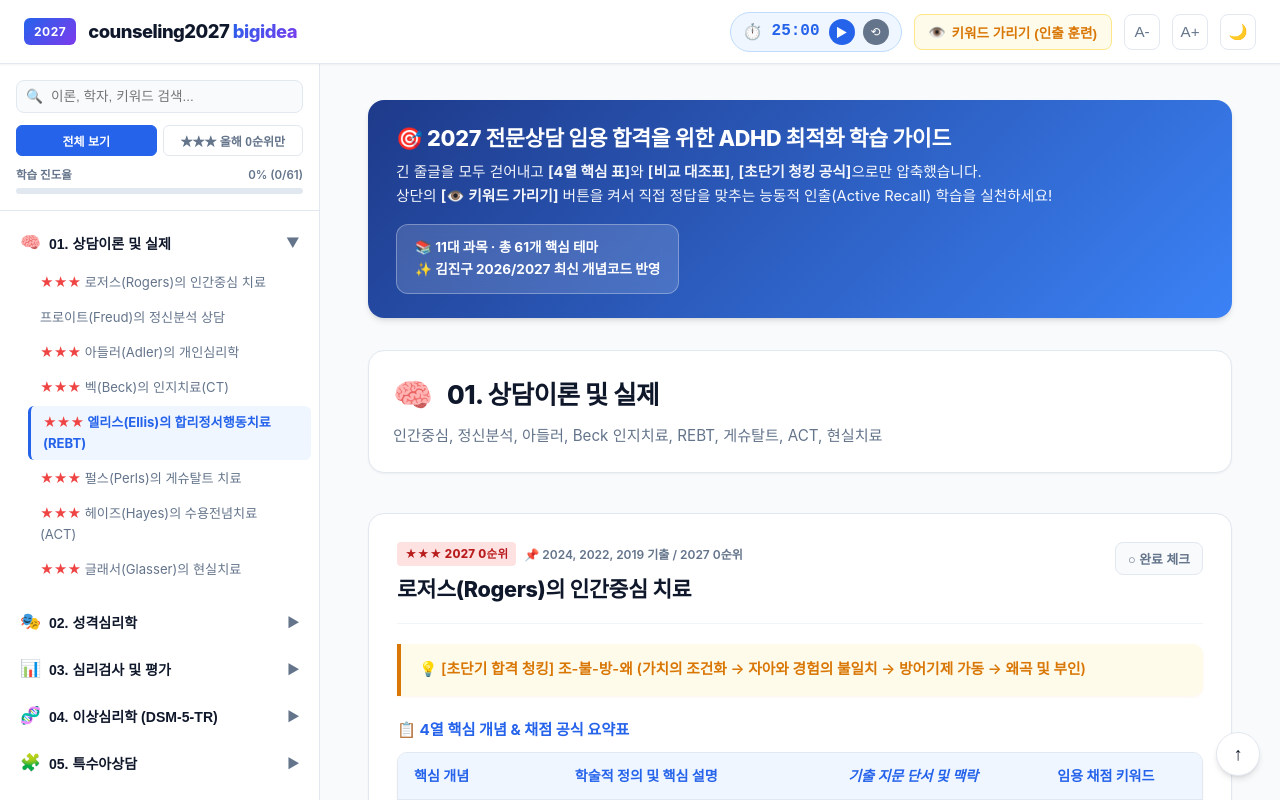
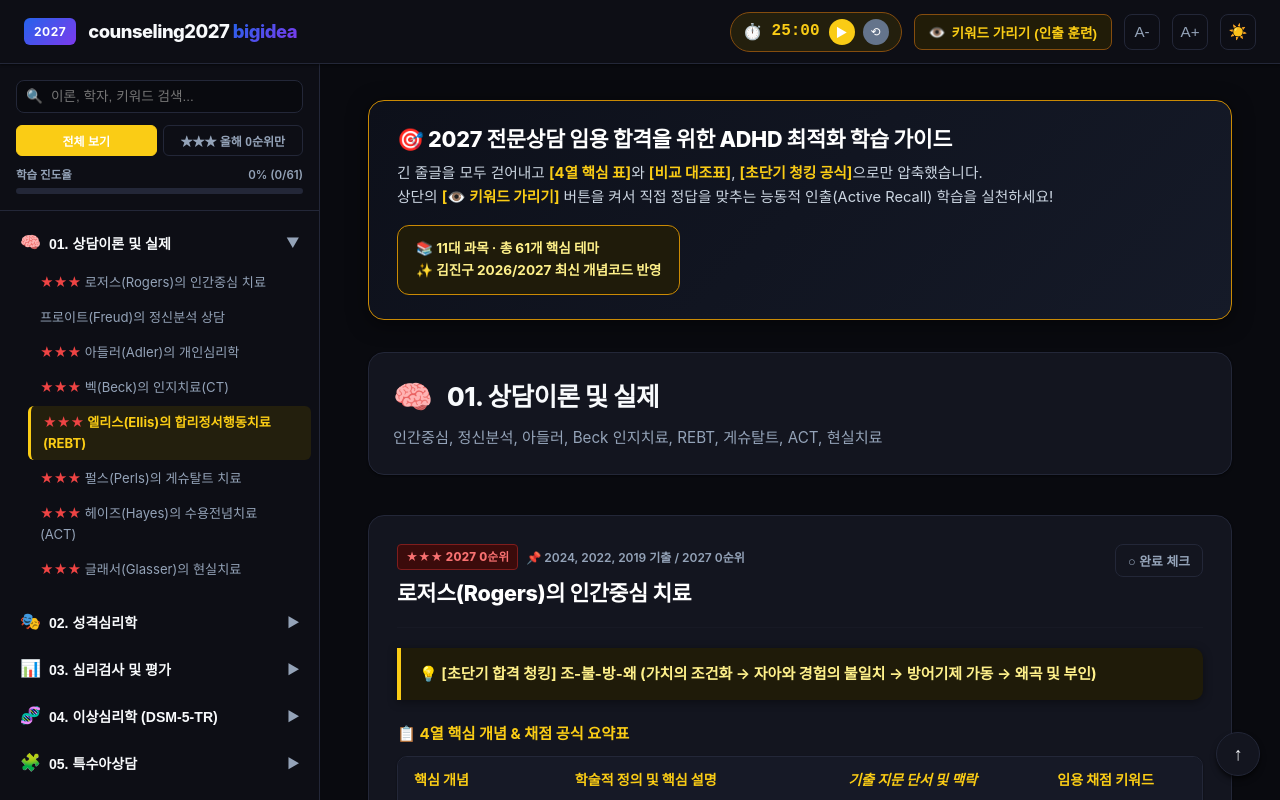
Before and after one commit to turtle-scanner/counseling2027-bigidea, a plain HTML site: page index.html in a window 1280 px wide. Shown: the top 800 px of the page. Drawn offline with Linux system fonts and the light colour scheme; a web font is replaced by a local one.

Commit message:
Apply Antigravity black background with white and yellow typography

```diff
--- a/app.js
+++ b/app.js
@@ -388,8 +388,12 @@ document.addEventListener("DOMContentLoaded", () => {
     pomoStartBtn.textContent = "▶";
   });
 
-  // 9. 테마 토글 (다크/라이트)
-  const savedTheme = localStorage.getItem("counseling_theme") || "light";
+  // 9. 테마 토글 (안티그래비티 딥 블랙 테마 기본 적용)
+  let savedTheme = localStorage.getItem("counseling_theme");
+  if (!savedTheme || savedTheme === "light") {
+    savedTheme = "dark";
+    localStorage.setItem("counseling_theme", "dark");
+  }
   document.documentElement.setAttribute("data-theme", savedTheme);
   btnThemeToggle.textContent = savedTheme === "dark" ? "☀️" : "🌙";
 
--- a/style.css
+++ b/style.css
@@ -5,7 +5,80 @@
 :root {
   --font-main: -apple-system, BlinkMacSystemFont, "Pretendard", "Apple SD Gothic Neo", "Malgun Gothic", sans-serif;
 
-  /* 라이트 모드 색상 */
+  /* 안티그래비티 딥 블랙 테마 (기본값) */
+  --bg-app: #090a0f;           /* 안티그래비티 딥 블랙 */
+  --bg-sidebar: #0d0e15;       /* 사이드바 다크 */
+  --bg-card: #13151f;          /* 카드 블랙 표면 */
+  --bg-header: #0d0e15;        /* 상단 헤더 */
+  --text-main: #f8fafc;        /* 흰색 본문 텍스트 */
+  --text-muted: #94a3b8;       /* 보조 은은한 회색 */
+  --text-inverse: #090a0f;
+
+  --border-color: #232738;
+  --border-subtle: #171924;
+
+  /* 노란색 (Yellow) 핵심 강조 */
+  --primary: #facc15;          /* 선명한 골든 옐로우 */
+  --primary-hover: #eab308;
+  --primary-light: #231f0d;    /* 옐로우 틴트 다크 배경 */
+  --primary-border: #854d0e;
+
+  --accent-amber: #facc15;
+  --accent-amber-bg: #211c08;
+  --accent-amber-border: #854d0e;
+
+  --accent-green: #34d399;
+  --accent-green-bg: #0b1f17;
+  --accent-green-border: #065f46;
+
+  --accent-purple: #c084fc;
+  --accent-purple-bg: #1e1b2e;
+
+  --blind-bg: #222638;
+  --blind-text: transparent;
+  --blind-border: #475569;
+
+  --shadow-sm: 0 1px 2px 0 rgb(0 0 0 / 0.5);
+  --shadow-md: 0 4px 6px -1px rgb(0 0 0 / 0.6), 0 2px 4px -2px rgb(0 0 0 / 0.6);
+  --shadow-lg: 0 10px 15px -3px rgb(0 0 0 / 0.7), 0 4px 6px -4px rgb(0 0 0 / 0.7);
+
+  --sidebar-width: 320px;
+}
+
+[data-theme="dark"] {
+  --bg-app: #090a0f;
+  --bg-sidebar: #0d0e15;
+  --bg-card: #13151f;
+  --bg-header: #0d0e15;
+  --text-main: #f8fafc;
+  --text-muted: #94a3b8;
+  --text-inverse: #090a0f;
+
+  --border-color: #232738;
+  --border-subtle: #171924;
+
+  --primary: #facc15;
+  --primary-hover: #eab308;
+  --primary-light: #231f0d;
+  --primary-border: #854d0e;
+
+  --accent-amber: #facc15;
+  --accent-amber-bg: #211c08;
+  --accent-amber-border: #854d0e;
+
+  --accent-green: #34d399;
+  --accent-green-bg: #0b1f17;
+  --accent-green-border: #065f46;
+
+  --accent-purple: #c084fc;
+  --accent-purple-bg: #1e1b2e;
+
+  --blind-bg: #222638;
+  --blind-text: transparent;
+  --blind-border: #475569;
+}
+
+[data-theme="light"] {
   --bg-app: #f8fafc;
   --bg-sidebar: #ffffff;
   --bg-card: #ffffff;
@@ -36,45 +109,6 @@
   --blind-bg: #e2e8f0;
   --blind-text: transparent;
   --blind-border: #94a3b8;
-
-  --shadow-sm: 0 1px 2px 0 rgb(0 0 0 / 0.05);
-  --shadow-md: 0 4px 6px -1px rgb(0 0 0 / 0.1), 0 2px 4px -2px rgb(0 0 0 / 0.1);
-  --shadow-lg: 0 10px 15px -3px rgb(0 0 0 / 0.1), 0 4px 6px -4px rgb(0 0 0 / 0.1);
-
-  --sidebar-width: 320px;
-}
-
-[data-theme="dark"] {
-  --bg-app: #090d16;
-  --bg-sidebar: #111827;
-  --bg-card: #161f30;
-  --bg-header: #111827;
-  --text-main: #f1f5f9;
-  --text-muted: #94a3b8;
-  --text-inverse: #0f172a;
-
-  --border-color: #243048;
-  --border-subtle: #1a2336;
-
-  --primary: #3b82f6;
-  --primary-hover: #60a5fa;
-  --primary-light: #172554;
-  --primary-border: #1e3a8a;
-
-  --accent-amber: #f59e0b;
-  --accent-amber-bg: #291e0a;
-  --accent-amber-border: #78350f;
-
-  --accent-green: #10b981;
-  --accent-green-bg: #062e20;
-  --accent-green-border: #065f46;
-
-  --accent-purple: #a78bfa;
-  --accent-purple-bg: #25124a;
-
-  --blind-bg: #334155;
-  --blind-text: transparent;
-  --blind-border: #475569;
 }
 
 /* Base Styles */
@@ -522,14 +556,15 @@ body.sidebar-open-lock {
   transition: margin-left 0.3s ease;
 }
 
-/* ADHD 학습 전략 인트로 배너 */
+/* ADHD 학습 전략 인트로 배너 (안티그래비티 다크 스타일) */
 .intro-banner {
-  background: linear-gradient(135deg, #1e3a8a, #3b82f6);
-  color: white;
+  background: linear-gradient(135deg, #0d101a, #151a28);
+  color: #f8fafc;
+  border: 1.5px solid #ca8a04;
   border-radius: 16px;
   padding: 24px 28px;
   margin-bottom: 32px;
-  box-shadow: var(--shadow-md);
+  box-shadow: 0 4px 20px rgba(0, 0, 0, 0.5);
 }
 
 .intro-banner-inner {
@@ -546,22 +581,27 @@ body.sidebar-open-lock {
   margin-bottom: 8px;
   letter-spacing: -0.3px;
   line-height: 1.35;
+  color: #ffffff;
 }
 
 .intro-desc {
   font-size: 0.92rem;
-  opacity: 0.95;
+  color: #cbd5e1;
   line-height: 1.6;
 }
 
+.intro-desc strong {
+  color: #facc15;
+}
+
 .intro-stats-badge {
-  background: rgba(255, 255, 255, 0.15);
-  backdrop-filter: blur(8px);
+  background: #1f1b0a;
+  border: 1.5px solid #ca8a04;
   padding: 12px 18px;
   border-radius: 12px;
-  border: 1px solid rgba(255, 255, 255, 0.3);
   font-size: 0.85rem;
   font-weight: 700;
+  color: #fef08a;
   white-space: nowrap;
 }
 
@@ -650,30 +690,33 @@ body.sidebar-open-lock {
 }
 
 .badge-priority.p3 {
-  background-color: #fee2e2;
-  color: #b91c1c;
+  background-color: #3b0b0b;
+  color: #f87171;
+  border: 1px solid #7f1d1d;
 }
 
 .badge-priority.p2 {
-  background-color: #fef3c7;
-  color: #b45309;
+  background-color: #2b1f06;
+  color: #facc15;
+  border: 1px solid #78350f;
 }
 
 .badge-priority.p1 {
-  background-color: #f1f5f9;
-  color: #475569;
+  background-color: #171c28;
+  color: #94a3b8;
+  border: 1px solid #282f44;
 }
 
 .badge-exam {
   font-size: 0.75rem;
-  color: var(--text-muted);
+  color: #94a3b8;
   font-weight: 600;
 }
 
 .topic-main-title {
   font-size: 1.35rem;
   font-weight: 800;
-  color: var(--text-main);
+  color: #ffffff;
   letter-spacing: -0.3px;
 }
 
@@ -687,7 +730,7 @@ body.sidebar-open-lock {
   display: flex;
   align-items: center;
   gap: 6px;
-  background: var(--bg-app);
+  background: var(--bg-card);
   border: 1px solid var(--border-color);
   color: var(--text-muted);
   padding: 6px 12px;
@@ -699,29 +742,29 @@ body.sidebar-open-lock {
 }
 
 .btn-complete-topic:hover {
-  border-color: var(--accent-green);
-  color: var(--accent-green);
+  border-color: #facc15;
+  color: #facc15;
 }
 
 .btn-complete-topic.completed {
-  background-color: var(--accent-green-bg);
-  border-color: var(--accent-green-border);
-  color: var(--accent-green);
+  background-color: #211c08;
+  border-color: #ca8a04;
+  color: #facc15;
 }
 
-/* Chunking Box (ADHD Special) */
+/* Chunking Box (안티그래비티 옐로우/블랙 스타일) */
 .chunking-box {
-  background-color: var(--accent-amber-bg);
-  border-left: 4px solid var(--accent-amber);
+  background-color: #1f1b09;
+  border-left: 4px solid #facc15;
   border-radius: 0 10px 10px 0;
   padding: 14px 18px;
   margin-bottom: 22px;
-  font-size: 0.92rem;
-  font-weight: 600;
-  color: var(--accent-amber);
+  font-size: 0.94rem;
+  font-weight: 700;
+  color: #fef08a;
   display: flex;
   align-items: center;
-  box-shadow: 0 1px 3px rgba(217, 119, 6, 0.08);
+  box-shadow: 0 2px 10px rgba(0, 0, 0, 0.4);
 }
 
 /* Core Tables Styling */
@@ -796,20 +839,20 @@ body.sidebar-open-lock {
 }
 
 .data-table th {
-  background-color: var(--primary-light);
-  color: var(--primary);
-  font-weight: 700;
+  background-color: #161926;
+  color: #facc15;
+  font-weight: 800;
   padding: 12px 16px;
-  border-bottom: 1.5px solid var(--border-color);
+  border-bottom: 2px solid #2a3048;
   white-space: nowrap;
 }
 
 .data-table td {
   padding: 12px 16px;
-  border-bottom: 1px solid var(--border-color);
-  color: var(--text-main);
+  border-bottom: 1px solid #1c2032;
+  color: #f8fafc;
   vertical-align: top;
-  line-height: 1.55;
+  line-height: 1.6;
 }
 
 .data-table tr:last-child td {
@@ -817,7 +860,7 @@ body.sidebar-open-lock {
 }
 
 .data-table tr:hover td {
-  background-color: var(--primary-light);
+  background-color: #171b29;
 }
 
 /* Table Column Widths & Alignments (반응형 최적화) */
@@ -825,42 +868,46 @@ body.sidebar-open-lock {
   width: 20%;
   min-width: 120px;
   font-weight: 700;
+  color: #ffffff;
   white-space: pre-line;
 }
 
 .col-table-core, .th-table-core {
   width: 34%;
   min-width: 200px;
+  color: #f8fafc;
 }
 
 .col-table-chunking, .th-table-chunking {
   width: 26%;
   min-width: 160px;
   font-style: italic;
-  color: var(--text-muted);
+  color: #fde047;
+  font-weight: 600;
 }
 
 .col-table-exam, .th-table-exam {
   width: 20%;
   min-width: 120px;
+  color: #fef08a;
 }
 
 /* Comparison Table Specifics */
 .comparison-table-wrapper {
   margin-top: 20px;
   margin-bottom: 24px;
-  border: 1px solid var(--border-color);
+  border: 1px solid #2a3048;
   border-radius: 10px;
   overflow: hidden;
 }
 
 .comparison-header {
-  background-color: var(--accent-purple-bg);
-  color: var(--accent-purple);
+  background-color: #1d1b2f;
+  color: #facc15;
   padding: 10px 16px;
   font-size: 0.92rem;
-  font-weight: 700;
-  border-bottom: 1px solid var(--border-color);
+  font-weight: 800;
+  border-bottom: 1px solid #2a3048;
   margin-bottom: 0;
 }
 
@@ -868,17 +915,19 @@ body.sidebar-open-lock {
   width: 22%;
   min-width: 120px;
   font-weight: 700;
+  color: #ffffff;
 }
 
 .col-comp-body, .th-comp-1, .th-comp-2 {
   width: 39%;
   min-width: 200px;
+  color: #f8fafc;
 }
 
 /* Template Answer Box */
 .template-answer-box {
-  background-color: var(--accent-green-bg);
-  border: 1.5px solid var(--accent-green-border);
+  background-color: #0c1a14;
+  border: 1.5px solid #065f46;
   border-radius: 12px;
   padding: 18px 22px;
   margin-top: 24px;
@@ -887,7 +936,7 @@ body.sidebar-open-lock {
 .template-header {
   font-size: 0.95rem;
   font-weight: 800;
-  color: var(--accent-green);
+  color: #34d399;
   margin-bottom: 10px;
   display: flex;
   align-items: center;
@@ -895,8 +944,8 @@ body.sidebar-open-lock {
 }
 
 .template-content {
-  font-size: 0.9rem;
-  color: var(--text-main);
+  font-size: 0.92rem;
+  color: #f8fafc;
   white-space: pre-line;
   line-height: 1.7;
 }
@@ -908,15 +957,15 @@ body.sidebar-open-lock {
   border-radius: 4px;
   padding: 1px 5px;
   font-weight: 700;
-  color: var(--primary);
+  color: #facc15;
   touch-action: manipulation;
   -webkit-tap-highlight-color: transparent;
 }
 
 body.blind-mode-active .keyword-blind {
-  background-color: var(--blind-bg);
-  color: var(--blind-text);
-  border: 1px dashed var(--blind-border);
+  background-color: #1e2233;
+  color: transparent;
+  border: 1px dashed #4b5577;
   user-select: none;
   cursor: pointer;
   position: relative;
@@ -924,15 +973,15 @@ body.blind-mode-active .keyword-blind {
 
 body.blind-mode-active .keyword-blind::after {
   content: "❓ 클릭";
-  color: var(--text-muted);
+  color: #94a3b8;
   font-size: 0.75rem;
-  font-weight: 500;
+  font-weight: 600;
 }
 
 body.blind-mode-active .keyword-blind:hover,
 body.blind-mode-active .keyword-blind.revealed {
-  background-color: #fef08a !important;
-  color: #1e293b !important;
+  background-color: #3b2e04 !important;
+  color: #fef08a !important;
   border-color: #eab308 !important;
 }
 
```
